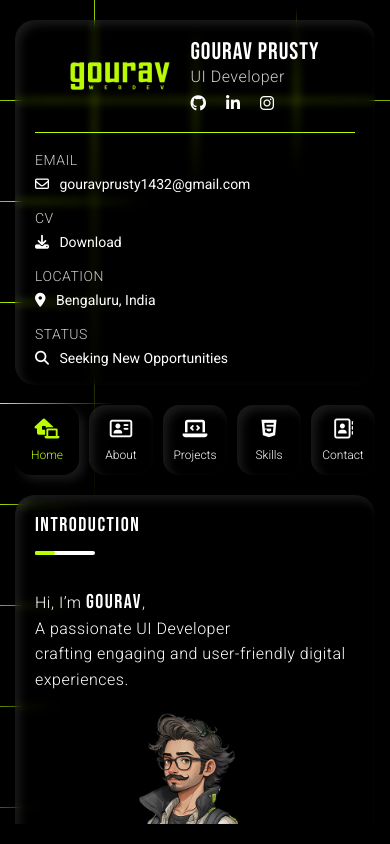
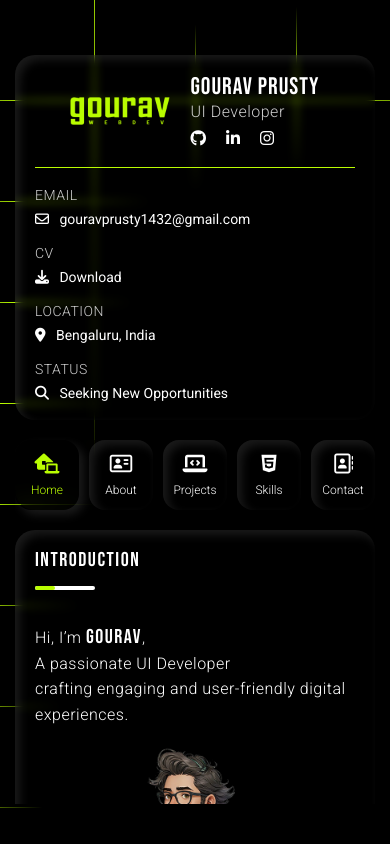
Before and after one commit to gouravprusty/portfolio, a plain HTML site: page index.html in a window 390 px wide. Drawn offline with Linux system fonts and the light colour scheme.

Commit message:
managed the height in mobile

```diff
--- a/css/style.css
+++ b/css/style.css
@@ -559,7 +559,8 @@ body{
     .section__heading, .highlight {font-size: 22px;}
 }
 @media only screen and (max-width:576px){
-    .app {width: calc(100% - 30px); height: calc(100% - 40px);}
+    body {padding-top: 15px;}
+    .app {width: calc(100% - 30px); height: calc(100% - 80px);}
     .app__inner {row-gap: 20px;}
     .header {padding: 20px;}
     .header__left {column-gap: 20px;}
```
